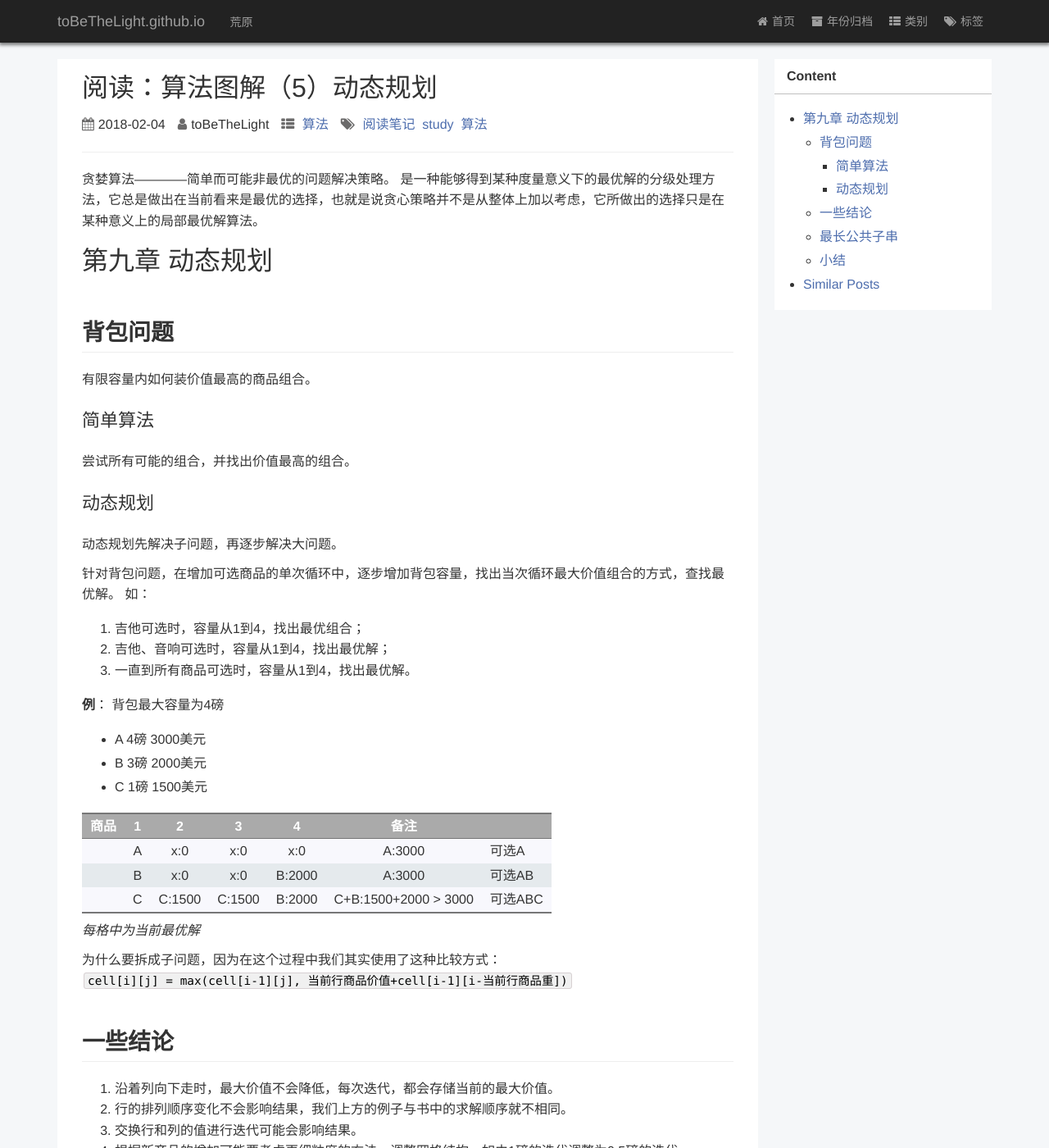
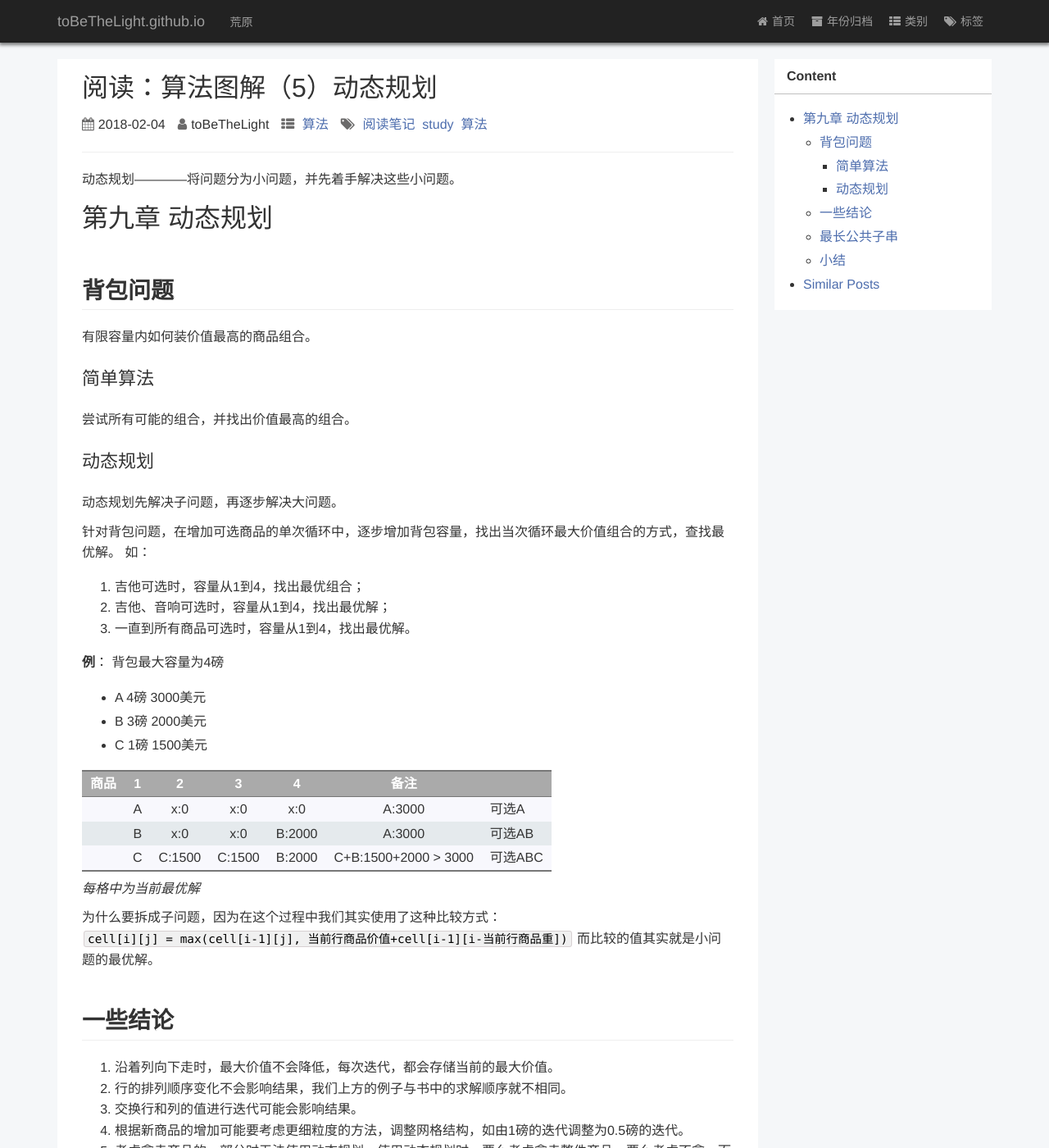
Before and after one commit to toBeTheLight/toBeTheLight.github.io, a Jekyll site: the page built from _posts/2018-02-04-算法图解5 动态规划.md, in a window 1280 px wide and 1400 px high. Shown: the whole window at 82% size. Built offline with Jekyll 4.4.1, drawn with Linux system fonts in a browser that asks for light colours; a style sheet for code colours, icons or effects is not loaded.

Commit message:
fix:修改错误

```diff
--- a/_posts/2018-02-04-算法图解5 动态规划.md
+++ b/_posts/2018-02-04-算法图解5 动态规划.md
@@ -8,8 +8,7 @@ author: toBeTheLight
 
 * content
 {:toc}
-贪婪算法————简单而可能非最优的问题解决策略。
-是一种能够得到某种度量意义下的最优解的分级处理方法，它总是做出在当前看来是最优的选择，也就是说贪心策略并不是从整体上加以考虑，它所做出的选择只是在某种意义上的局部最优解算法。
+动态规划————将问题分为小问题，并先着手解决这些小问题。
 
 
 
@@ -52,6 +51,7 @@ author: toBeTheLight
 
 为什么要拆成子问题，因为在这个过程中我们其实使用了这种比较方式：
 `cell[i][j] = max(cell[i-1][j], 当前行商品价值+cell[i-1][i-当前行商品重])`
+而比较的值其实就是小问题的最优解。
 
 ## 一些结论
 
```
